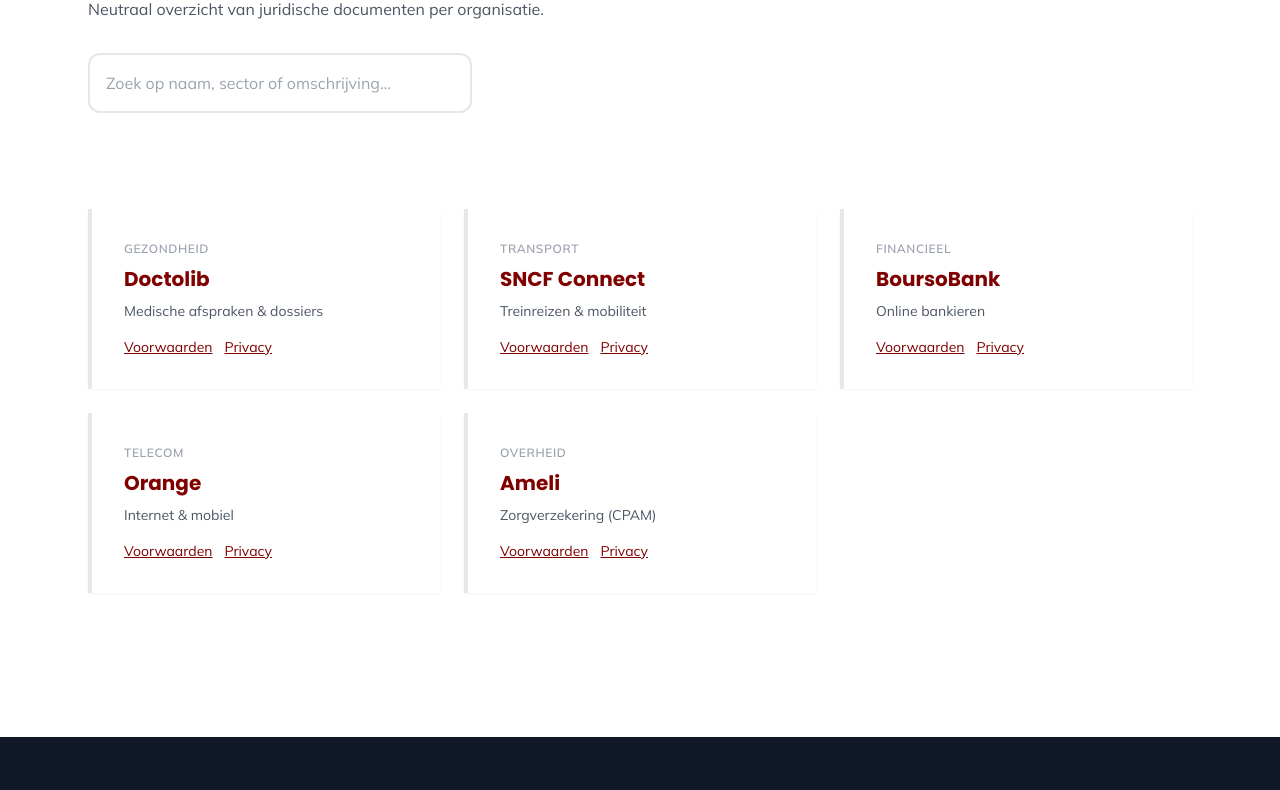
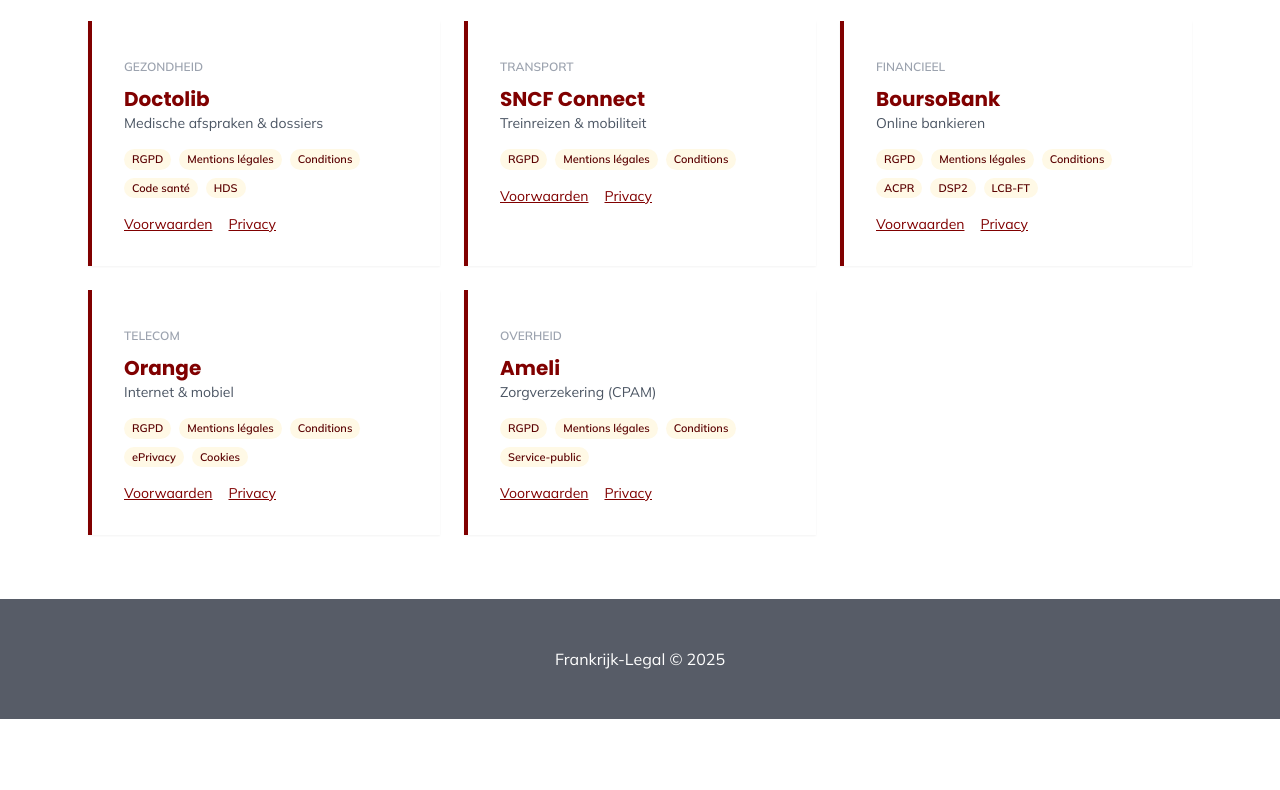
Before and after one commit to antonnoe/Frankrijk-legal, a plain HTML site: page index.html in a window 1280 px wide. Shown: the part 391-1181 px from the top of the page. After the commit the page ends 1110 px from the top, so only its background shows below. Drawn offline with nearby package versions, Linux system fonts and the light colour scheme.

Commit message:
Refactor index.html for better structure and styling
Refactor HTML structure and improve styling. Update company data structure and enhance search functionality.

```diff
--- a/index.html
+++ b/index.html
@@ -3,148 +3,124 @@
 <head>
 <meta charset="UTF-8">
 <meta name="viewport" content="width=device-width, initial-scale=1.0">
-  <title>Frankrijk-Legal | Juridische Wegwijzer</title>
+<title>Frankrijk-Legal</title>
 
 <link href="https://fonts.googleapis.com/css2?family=Mulish:wght@400;600&family=Poppins:wght@600;700&display=swap" rel="stylesheet">
 <script src="https://cdn.tailwindcss.com"></script>
 
 <style>
-    :root {
-      --maroon:#800000;
-      --soft-yellow:#fff9e6;
-    }
-    body {
-      font-family: Mulish, sans-serif;
-      line-height:1.8em;
-      color:#333;
-    }
-    h1,h2,h3,h4 {
-      font-family:Poppins,sans-serif;
-      color:var(--maroon);
-    }
-    .bg-maroon { background-color:var(--maroon); }
-    .text-maroon { color:var(--maroon); }
-    .bg-soft { background-color:var(--soft-yellow); }
-    .btn {
-      background:var(--maroon);
-      color:#fff;
-      padding:.6rem 1.4rem;
-      border-radius:4px;
-      font-weight:600;
-    }
+:root{--maroon:#800000;--soft:#fff9e6}
+body{font-family:Mulish,sans-serif;line-height:1.8em;color:#333}
+h1,h2,h3{font-family:Poppins,sans-serif;color:var(--maroon)}
+.badge{background:var(--soft);color:#5a0000;font-size:11px;padding:2px 8px;border-radius:999px;font-weight:600}
 </style>
 </head>
 
-<body class="bg-white">
+<body>
 
-<header class="bg-maroon text-white py-20 px-6 text-center">
-  <h1 class="text-white text-4xl md:text-6xl mb-6">Frankrijk-Legal</h1>
-  <p class="max-w-3xl mx-auto text-xl opacity-90">
-    Juridische transparantie over veelgebruikte diensten en instellingen in Frankrijk.
-  </p>
+<header class="bg-[var(--maroon)] text-white py-20 text-center">
+<h1 class="text-white text-5xl mb-4">Frankrijk-Legal</h1>
+<p class="opacity-90">Juridische transparantie per dienstverlener</p>
 </header>
 
 <main class="max-w-6xl mx-auto px-6 py-16">
 
-  <section class="mb-14">
-    <h2 class="text-3xl mb-4">Diensten & instellingen</h2>
-    <p class="text-gray-600 mb-8">
-      Neutraal overzicht van juridische documenten per organisatie.
-    </p>
+<input id="search" class="w-full md:w-96 p-4 border-2 rounded-xl mb-10"
+placeholder="Zoek op naam, sector of kader…">
 
-    <input id="search"
-      type="text"
-      placeholder="Zoek op naam, sector of omschrijving…"
-      class="w-full md:w-96 p-4 border-2 border-gray-200 rounded-xl focus:border-red-800 outline-none mb-10">
-  </section>
-
-  <section>
 <div id="grid" class="grid md:grid-cols-2 lg:grid-cols-3 gap-6"></div>
-
-    <div id="empty" class="hidden text-center py-20 text-gray-400 italic">
-      Geen resultaten gevonden.
-    </div>
-  </section>
+<div id="empty" class="hidden text-center py-20 text-gray-400">Geen resultaten</div>
 
 </main>
 
-<footer class="bg-gray-900 text-white py-16 text-center mt-20">
-  <p class="opacity-70">Frankrijk-Legal © 2025 — feitelijk, neutraal, controleerbaar</p>
+<footer class="bg-gray-900 text-white py-12 text-center opacity-70">
+Frankrijk-Legal © 2025
 </footer>
 
 <script>
-/* =========================
-   DATA (voorbereid op B/A)
-========================= */
+/* ========= JURIDISCH KADER (A) ========= */
+const sectorFrameworks = {
+  "Algemeen":["RGPD","Mentions légales","Conditions"],
+  "Financieel":["RGPD","ACPR","DSP2","LCB-FT"],
+  "Verzekering":["RGPD","ACPR","Code des assurances"],
+  "Gezondheid":["RGPD","Code santé","HDS"],
+  "Telecom":["RGPD","ePrivacy","Cookies"],
+  "Overheid":["RGPD","Service-public"]
+};
+
+/* ========= DATA (B-READY) ========= */
 const companies = [
 {
  name:"Doctolib",
-    cat:"Gezondheid",
+ sector:"Gezondheid",
  desc:"Medische afspraken & dossiers",
  terms:"https://www.doctolib.fr/terms/conditions",
  privacy:"https://www.doctolib.fr/terms/privacy"
 },
 {
  name:"SNCF Connect",
-    cat:"Transport",
+ sector:"Transport",
  desc:"Treinreizen & mobiliteit",
  terms:"https://www.sncf-connect.com/cgv",
  privacy:"https://www.sncf-connect.com/donnees-personnelles"
 },
 {
  name:"BoursoBank",
-    cat:"Financieel",
+ sector:"Financieel",
  desc:"Online bankieren",
  terms:"https://www.boursorama.com/reglementation",
  privacy:"https://www.boursorama.com/donnees-personnelles"
 },
 {
  name:"Orange",
-    cat:"Telecom",
+ sector:"Telecom",
  desc:"Internet & mobiel",
  terms:"https://boutique.orange.fr/informations/conditions-generales/",
  privacy:"https://protection-donnees-personnelles.orange.fr/"
 },
 {
  name:"Ameli",
-    cat:"Overheid",
+ sector:"Overheid",
  desc:"Zorgverzekering (CPAM)",
  terms:"https://www.ameli.fr/assure/mentions-legales",
  privacy:"https://www.ameli.fr/assure/protection-donnees-personnelles"
 }
 ];
 
-/* =========================
-   RENDER & SEARCH
-========================= */
-const grid = document.getElementById("grid");
-const search = document.getElementById("search");
-const empty = document.getElementById("empty");
+/* ========= RENDER ========= */
+const grid=document.getElementById("grid");
+const empty=document.getElementById("empty");
+const search=document.getElementById("search");
 
-function render(term="") {
-  const t = term.toLowerCase();
-  const filtered = companies.filter(c =>
-    c.name.toLowerCase().includes(t) ||
-    c.cat.toLowerCase().includes(t) ||
-    c.desc.toLowerCase().includes(t)
+function render(q=""){
+q=q.toLowerCase();
+const res=companies.filter(c=>
+ c.name.toLowerCase().includes(q)||
+ c.sector.toLowerCase().includes(q)||
+ c.desc.toLowerCase().includes(q)||
+ (sectorFrameworks[c.sector]||[]).join(" ").toLowerCase().includes(q)
 );
 
-  grid.innerHTML = filtered.map(c => `
-    <div class="p-8 border-l-4 border-maroon bg-white shadow-sm hover:bg-soft transition">
-      <span class="text-xs uppercase tracking-wider text-gray-400 font-bold block mb-2">${c.cat}</span>
-      <h3 class="text-xl font-bold mb-2">${c.name}</h3>
+grid.innerHTML=res.map(c=>{
+const fw=[...new Set([...(sectorFrameworks["Algemeen"]||[]),...(sectorFrameworks[c.sector]||[])])];
+return`
+<div class="p-8 border-l-4 border-[var(--maroon)] shadow-sm hover:bg-[var(--soft)] transition">
+<span class="text-xs uppercase text-gray-400 font-bold">${c.sector}</span>
+<h3 class="text-xl font-bold mt-2">${c.name}</h3>
 <p class="text-sm text-gray-600 mb-4">${c.desc}</p>
-      <div class="flex flex-wrap gap-3 text-sm">
-        <a href="${c.terms}" target="_blank" class="text-maroon underline">Voorwaarden</a>
-        <a href="${c.privacy}" target="_blank" class="text-maroon underline">Privacy</a>
+<div class="flex flex-wrap gap-2 mb-4">
+${fw.map(f=>`<span class="badge">${f}</span>`).join("")}
 </div>
+<div class="flex gap-4 text-sm">
+<a href="${c.terms}" target="_blank" class="underline text-[var(--maroon)]">Voorwaarden</a>
+<a href="${c.privacy}" target="_blank" class="underline text-[var(--maroon)]">Privacy</a>
 </div>
-  `).join("");
+</div>`}).join("");
 
-  empty.classList.toggle("hidden", filtered.length > 0);
+empty.classList.toggle("hidden",res.length>0);
 }
 
-search.addEventListener("input", e => render(e.target.value));
+search.oninput=e=>render(e.target.value);
 render();
 </script>
 
```
Lines whose indentation alone changed are shown as unchanged.
